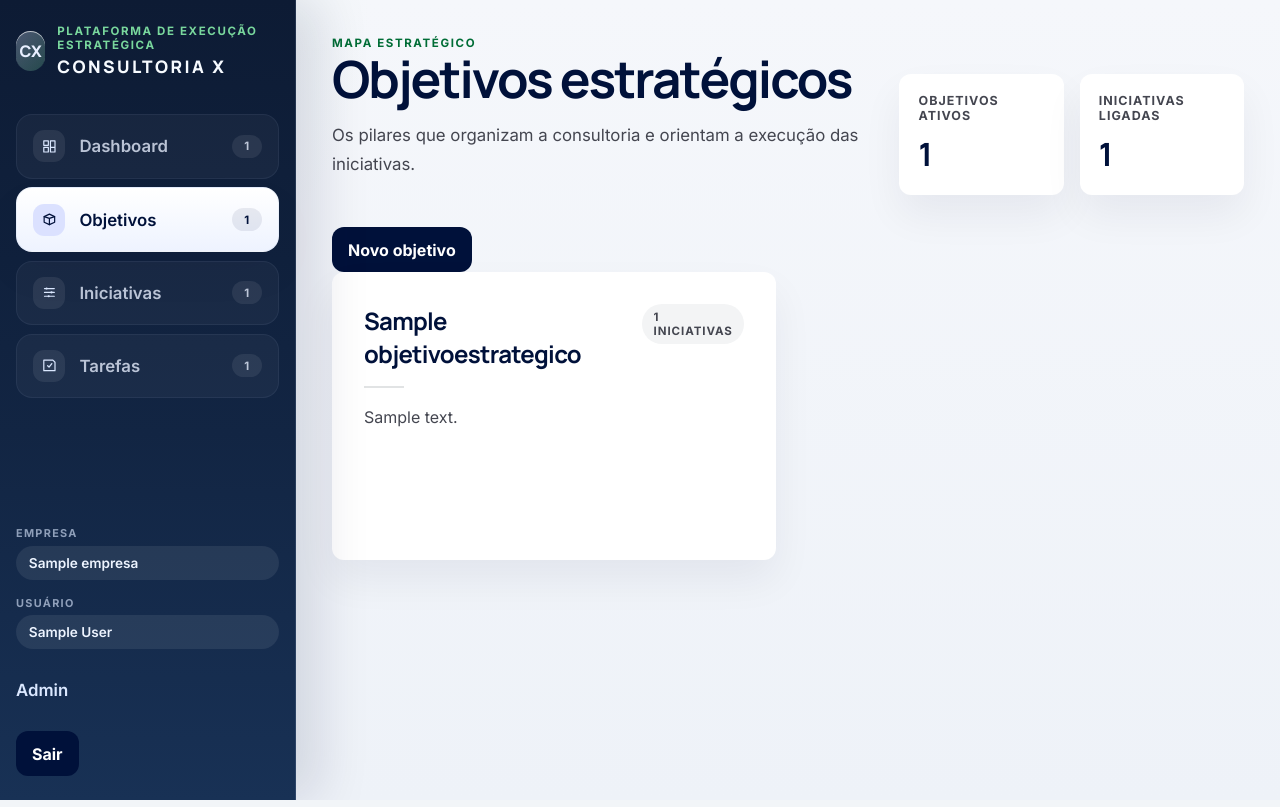
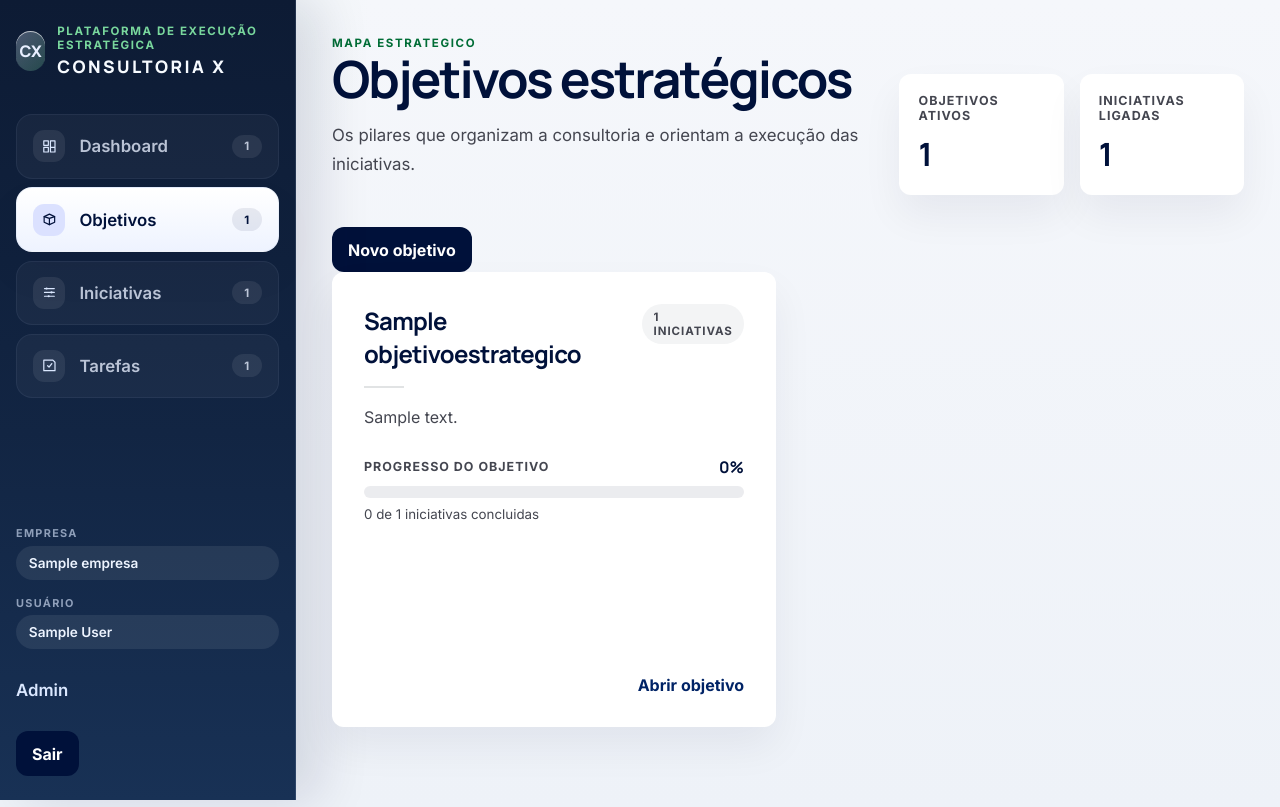
Before and after one commit to newtoncerezini-ai/appmonitor, a Django app: page /objetivos/ in a window 1280 px wide. Run offline with Django 5.2, Linux system fonts and the light colour scheme; a user stored in the database is signed in; tables that the repository leaves empty hold one stand-in row (values such as "Sample post").

Commit message:
Enhance strategic objective experience

```diff
--- a/core/urls.py
+++ b/core/urls.py
@@ -2,6 +2,7 @@ from django.urls import path
 
 from .views import (
     DashboardView,
+    ObjectiveDetailView,
     IniciativaCreateView,
     InitiativeDetailView,
     InitiativeListView,
@@ -19,6 +20,7 @@ urlpatterns = [
     path("", DashboardView.as_view(), name="dashboard"),
     path("objetivos/", ObjectiveListView.as_view(), name="objective_list"),
     path("objetivos/novo/", ObjetivoCreateView.as_view(), name="objetivo_create"),
+    path("objetivos/<int:pk>/", ObjectiveDetailView.as_view(), name="objective_detail"),
     path("iniciativas/", InitiativeListView.as_view(), name="initiative_list"),
     path("iniciativas/nova/", IniciativaCreateView.as_view(), name="iniciativa_create"),
     path("iniciativas/<int:pk>/", InitiativeDetailView.as_view(), name="initiative_detail"),
--- a/core/views.py
+++ b/core/views.py
@@ -2,7 +2,7 @@ from datetime import timedelta
 
 from django.contrib import messages
 from django.contrib.auth.mixins import LoginRequiredMixin
-from django.db.models import Count, Q
+from django.db.models import Count, Prefetch, Q
 from django.http import HttpResponseForbidden
 from django.http import Http404
 from django.utils import timezone
@@ -130,7 +130,19 @@ class ObjectiveListView(EmpresaContextMixin, ListView):
     def get_queryset(self):
         return (
             ObjetivoEstrategico.objects.filter(empresa=self.get_empresa())
-            .annotate(total_iniciativas=Count("iniciativas"))
+            .annotate(
+                total_iniciativas=Count("iniciativas"),
+                iniciativas_concluidas=Count(
+                    "iniciativas",
+                    filter=Q(iniciativas__status=StatusWorkflow.CONCLUIDO),
+                ),
+            )
+            .prefetch_related(
+                Prefetch(
+                    "iniciativas",
+                    queryset=Iniciativa.objects.select_related("responsavel").prefetch_related("tarefas").order_by("data_fim", "nome"),
+                )
+            )
             .order_by("nome")
         )
 
@@ -146,6 +158,53 @@ class ObjectiveListView(EmpresaContextMixin, ListView):
                 "hero_label": "Objetivos ativos",
                 "hero_secondary": iniciativas.count(),
                 "hero_secondary_label": "Iniciativas ligadas",
+            }
+        )
+        return context
+
+
+class ObjectiveDetailView(EmpresaContextMixin, DetailView):
+    model = ObjetivoEstrategico
+    template_name = "core/objective_detail.html"
+    context_object_name = "objetivo"
+    active_section = "objetivos"
+
+    def get_queryset(self):
+        return (
+            ObjetivoEstrategico.objects.filter(empresa=self.get_empresa())
+            .prefetch_related(
+                Prefetch(
+                    "iniciativas",
+                    queryset=Iniciativa.objects.select_related("responsavel").prefetch_related("tarefas__planos_acao").order_by("data_fim", "nome"),
+                )
+            )
+        )
+
+    def get_context_data(self, **kwargs):
+        context = super().get_context_data(**kwargs)
+        iniciativas = list(self.object.iniciativas.all())
+        total_iniciativas = len(iniciativas)
+        iniciativas_concluidas = sum(1 for iniciativa in iniciativas if iniciativa.status == StatusWorkflow.CONCLUIDO)
+        tarefas_total = sum(iniciativa.tarefas.count() for iniciativa in iniciativas)
+        tarefas_concluidas = sum(
+            iniciativa.tarefas.filter(status=StatusWorkflow.CONCLUIDO).count() for iniciativa in iniciativas
+        )
+        progresso_iniciativas = int((iniciativas_concluidas / total_iniciativas) * 100) if total_iniciativas else 0
+        progresso_tarefas = int((tarefas_concluidas / tarefas_total) * 100) if tarefas_total else 0
+
+        context.update(
+            {
+                **self.get_base_context(),
+                "iniciativas": iniciativas,
+                "page_title": self.object.nome,
+                "page_intro": self.object.descricao or "Objetivo estrategico sem descricao detalhada cadastrada.",
+                "hero_value": progresso_iniciativas,
+                "hero_label": "Progresso das iniciativas",
+                "hero_secondary": total_iniciativas,
+                "hero_secondary_label": "Iniciativas ligadas",
+                "tarefas_total": tarefas_total,
+                "tarefas_concluidas": tarefas_concluidas,
+                "progresso_tarefas": progresso_tarefas,
             }
         )
         return context
--- a/static/core/app.css
+++ b/static/core/app.css
@@ -785,6 +785,154 @@ h4,
     grid-column: span 6;
     padding: 2rem;
     min-height: 18rem;
+    position: relative;
+    overflow: visible;
+}
+
+.objective-hover-card {
+    transition: transform 260ms ease, box-shadow 260ms ease, border-color 260ms ease;
+}
+
+.objective-hover-card:hover {
+    transform: translateY(-6px) scale(1.01);
+    box-shadow: 0 32px 58px rgba(0, 17, 58, 0.14);
+}
+
+.objective-hover-panel {
+    position: absolute;
+    left: 1.4rem;
+    right: 1.4rem;
+    bottom: 1.4rem;
+    padding: 1rem;
+    border-radius: 1rem;
+    background: linear-gradient(180deg, rgba(8, 23, 56, 0.98), rgba(13, 31, 70, 0.96));
+    color: #eef4ff;
+    border: 1px solid rgba(219, 232, 255, 0.12);
+    box-shadow: 0 22px 44px rgba(0, 17, 58, 0.2);
+    opacity: 0;
+    transform: translateY(14px) scale(0.985);
+    filter: blur(3px);
+    pointer-events: none;
+    transition: opacity 240ms ease, transform 240ms ease, filter 240ms ease;
+}
+
+.objective-hover-card:hover .objective-hover-panel,
+.objective-hover-card:focus-within .objective-hover-panel {
+    opacity: 1;
+    transform: translateY(0) scale(1);
+    filter: blur(0);
+}
+
+.objective-card-link {
+    position: absolute;
+    inset: 0;
+    z-index: 4;
+    border-radius: inherit;
+}
+
+.objective-card > *:not(.objective-card-link) {
+    position: relative;
+    z-index: 2;
+}
+
+.objective-progress {
+    display: grid;
+    gap: 0.55rem;
+    margin-top: 1.5rem;
+}
+
+.progress-meta {
+    display: flex;
+    align-items: center;
+    justify-content: space-between;
+    gap: 1rem;
+}
+
+.progress-meta span,
+.objective-progress small {
+    color: var(--muted);
+}
+
+.progress-meta span {
+    font-size: 0.78rem;
+    text-transform: uppercase;
+    letter-spacing: 0.08em;
+    font-weight: 700;
+}
+
+.progress-meta strong {
+    color: var(--primary);
+    font-family: "Manrope", sans-serif;
+    font-size: 1rem;
+}
+
+.progress-bar {
+    position: relative;
+    height: 0.7rem;
+    border-radius: 999px;
+    background: rgba(0, 17, 58, 0.08);
+    overflow: hidden;
+}
+
+.progress-bar span {
+    display: block;
+    height: 100%;
+    border-radius: inherit;
+    background: linear-gradient(90deg, #143b83 0%, #5f8cff 60%, #83fba5 100%);
+}
+
+.objective-card-footer {
+    display: flex;
+    justify-content: flex-end;
+    margin-top: 1.4rem;
+}
+
+.objective-hover-head {
+    display: flex;
+    align-items: center;
+    justify-content: space-between;
+    gap: 1rem;
+    margin-bottom: 0.8rem;
+}
+
+.objective-hover-head .eyebrow {
+    color: rgba(131, 251, 165, 0.88);
+}
+
+.objective-hover-head strong {
+    color: #f7fbff;
+    font-size: 0.92rem;
+}
+
+.objective-hover-stack {
+    display: grid;
+    gap: 0.7rem;
+}
+
+.objective-hover-item {
+    display: flex;
+    align-items: start;
+    justify-content: space-between;
+    gap: 0.75rem;
+    padding: 0.8rem 0.9rem;
+    border-radius: 0.9rem;
+    background: rgba(255, 255, 255, 0.06);
+}
+
+.objective-hover-item strong {
+    display: block;
+    color: #f7fbff;
+}
+
+.objective-hover-item span {
+    color: rgba(238, 244, 255, 0.72);
+    font-size: 0.9rem;
+}
+
+.hover-more {
+    color: rgba(238, 244, 255, 0.7);
+    font-size: 0.84rem;
+    font-weight: 700;
 }
 
 .objective-card-head,
--- a/templates/core/objective_list.html
+++ b/templates/core/objective_list.html
@@ -5,7 +5,7 @@
 {% block content %}
 <section class="page-hero">
     <div>
-        <p class="eyebrow">Mapa Estratégico</p>
+        <p class="eyebrow">Mapa Estrategico</p>
         <h1>{{ page_title }}</h1>
         <p class="page-intro">{{ page_intro }}</p>
     </div>
@@ -29,7 +29,8 @@
 
 <section class="objective-grid">
     {% for objetivo in objetivos %}
-        <article class="objective-card">
+        <article class="objective-card objective-hover-card">
+            <a class="objective-card-link" href="{% url 'core:objective_detail' objetivo.pk %}" aria-label="Abrir detalhes do objetivo {{ objetivo.nome }}"></a>
             <div class="objective-card-head">
                 <div>
                     <h2>{{ objetivo.nome }}</h2>
@@ -37,12 +38,50 @@
                 </div>
                 <span class="status-pill neutral">{{ objetivo.total_iniciativas }} iniciativas</span>
             </div>
-            <p>{{ objetivo.descricao|default:"Sem descrição cadastrada." }}</p>
+            <p>{{ objetivo.descricao|default:"Sem descricao cadastrada." }}</p>
+            {% widthratio objetivo.iniciativas_concluidas objetivo.total_iniciativas|default:1 100 as progresso_objetivo %}
+            <div class="objective-progress">
+                <div class="progress-meta">
+                    <span>Progresso do objetivo</span>
+                    <strong>{{ progresso_objetivo }}%</strong>
+                </div>
+                <div class="progress-bar" aria-hidden="true">
+                    <span style="width: {{ progresso_objetivo }}%"></span>
+                </div>
+                <small>{{ objetivo.iniciativas_concluidas }} de {{ objetivo.total_iniciativas }} iniciativas concluidas</small>
+            </div>
+            <div class="objective-hover-panel">
+                <div class="objective-hover-head">
+                    <span class="eyebrow">Iniciativas ligadas</span>
+                    <strong>{{ objetivo.total_iniciativas }} iniciativa{{ objetivo.total_iniciativas|pluralize }}</strong>
+                </div>
+                <div class="objective-hover-stack">
+                    {% for iniciativa in objetivo.iniciativas.all|slice:":4" %}
+                        <div class="objective-hover-item">
+                            <div>
+                                <strong>{{ iniciativa.nome }}</strong>
+                                <span>{{ iniciativa.responsavel|default:"Responsavel nao definido" }}</span>
+                            </div>
+                            <span class="status-pill {% if iniciativa.status == 'concluido' %}success{% elif iniciativa.status == 'atrasado' %}risk{% elif iniciativa.status == 'em_andamento' %}active{% else %}neutral{% endif %}">
+                                {{ iniciativa.get_status_display }}
+                            </span>
+                        </div>
+                    {% empty %}
+                        <p class="muted">Nenhuma iniciativa ligada a este objetivo ainda.</p>
+                    {% endfor %}
+                    {% if objetivo.total_iniciativas > 4 %}
+                        <span class="hover-more">+ {{ objetivo.total_iniciativas|add:"-4" }} iniciativa{{ objetivo.total_iniciativas|add:"-4"|pluralize }} nesta carteira</span>
+                    {% endif %}
+                </div>
+            </div>
+            <div class="objective-card-footer">
+                <span class="inline-link">Abrir objetivo</span>
+            </div>
         </article>
     {% empty %}
         <article class="empty-card">
             <h2>Nenhum objetivo cadastrado</h2>
-            <p>Crie o primeiro objetivo estratégico para organizar as iniciativas da empresa.</p>
+            <p>Crie o primeiro objetivo estrategico para organizar as iniciativas da empresa.</p>
         </article>
     {% endfor %}
 </section>
```
Also changed, not shown: core/tests.py (+46 -0 lines), templates/core/objective_detail.html (added, +113 -0 lines).
